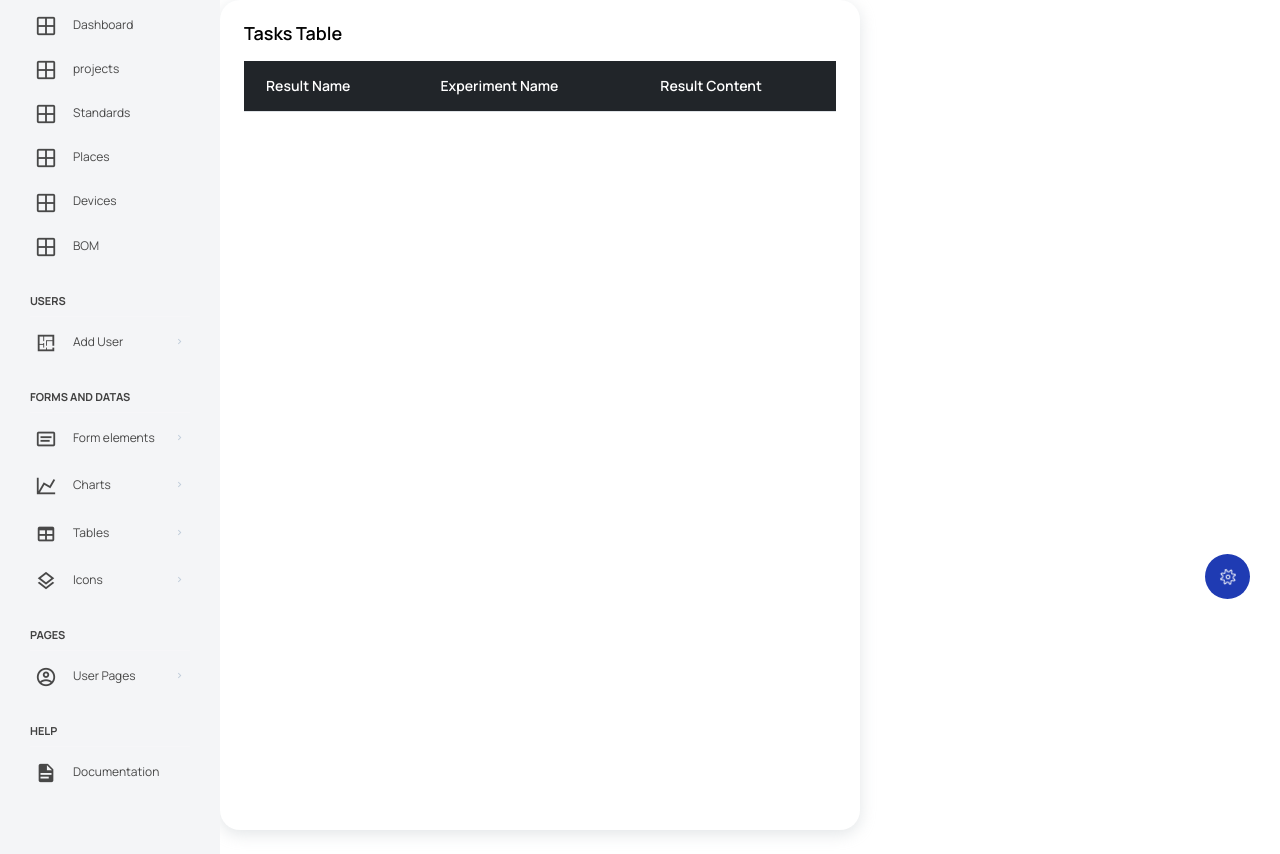
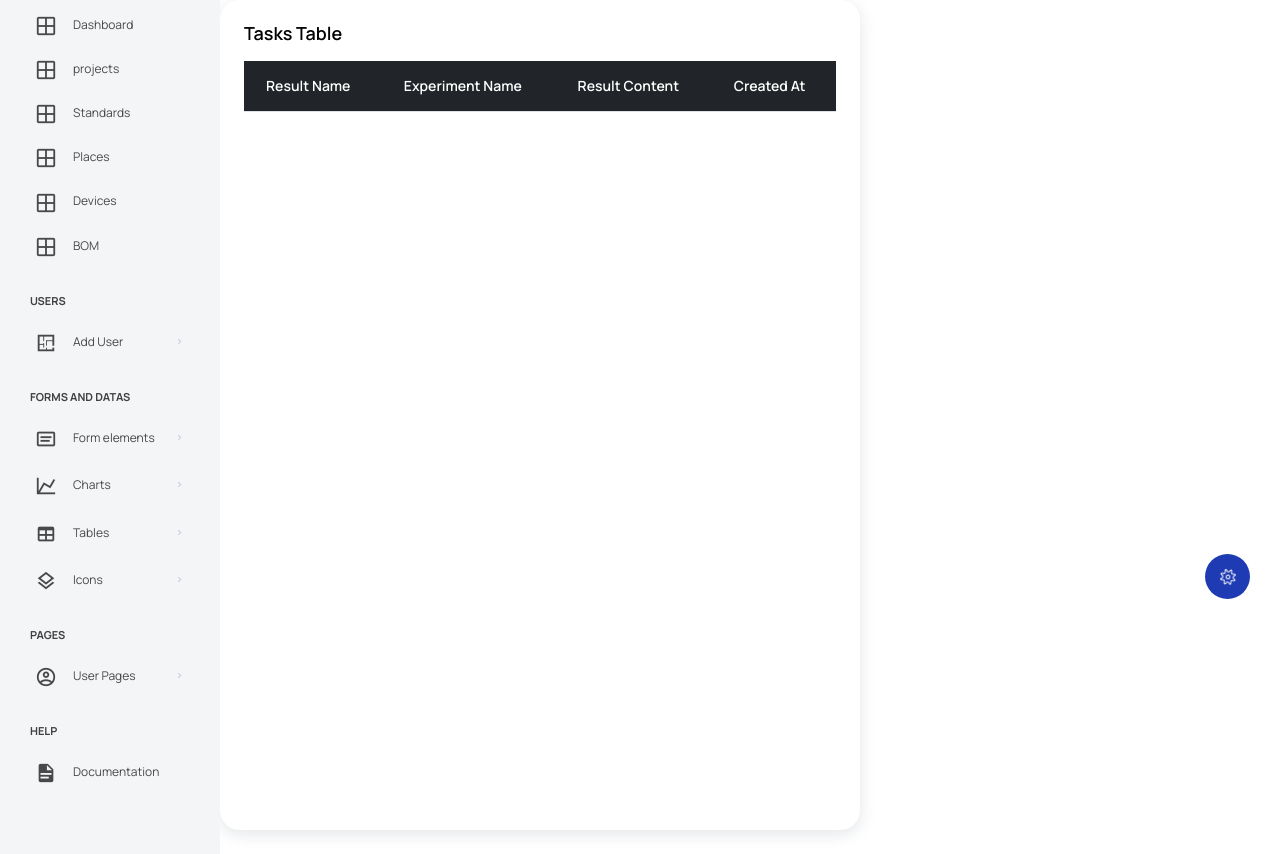
Before and after one commit to Pouria-Saadaty-Khoshrou/Roje-Software-very-first-demo, a Flask app: template app/templates/Results.html in a window 1280 px wide. Shown: the part 161-1015 px from the top of the page. Run offline with Flask 2, Linux system fonts and the light colour scheme; the template is opened without the code that fills it, so the values that code supplies are empty; parts of the project's set-up code (start-up, migrations or seed data) failed here and were passed over; some libraries are stand-ins or nearby versions.

Commit message:
ezafe kardane created at be safhe results

```diff
--- a/app/templates/Results.html
+++ b/app/templates/Results.html
@@ -20,6 +20,9 @@
                                 <th>
                                     Result Content
                                 </th>
+                                <th>
+                                    Created At
+                                </th>
                             </tr>
                             </thead>
 
@@ -36,6 +39,9 @@
                                 <td>
                                     {{each['content']}}
                                 </td>
+                                <td>
+                                    {{each['created_at']}}
+                                </td>
 
                             </tr>
                             {% endfor %}
```
